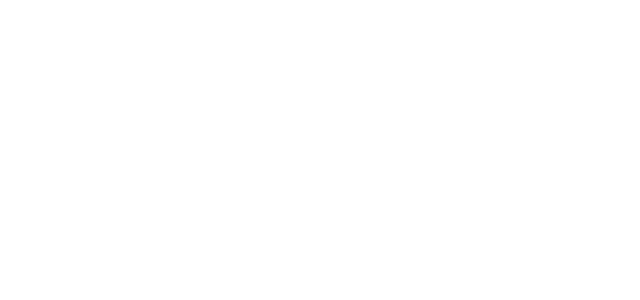
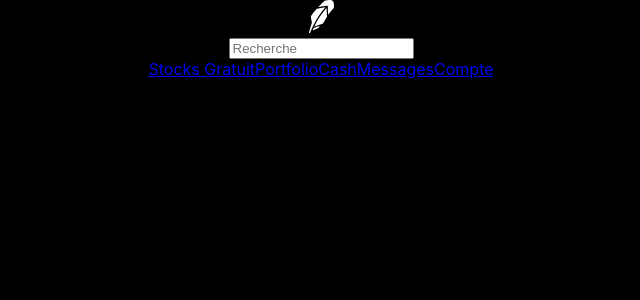
Before and after one commit to mikkathecoder/RobinDesBois, a React (Create React App) app: page / in a window 1280 px wide. Shown: the top 300 px of the page, without its empty margins (319-959 px from the left). Built offline with nearby package versions, Linux system fonts and the light colour scheme.

Commit message:
[updated header and body with menu Items]

```diff
--- a/package.json
+++ b/package.json
@@ -3,6 +3,8 @@
   "version": "0.1.0",
   "private": true,
   "dependencies": {
+    "@material-ui/core": "^4.12.4",
+    "@material-ui/icons": "^4.11.3",
     "@testing-library/jest-dom": "^5.16.5",
     "@testing-library/react": "^13.4.0",
     "@testing-library/user-event": "^13.5.0",
--- a/src/App.css
+++ b/src/App.css
@@ -2,14 +2,6 @@
   text-align: center;
 }
 
-
-.app-header {
-  background-color: #282c34;
-  min-height: 100vh;
-  display: flex;
-  flex-direction: column;
-  align-items: center;
-  justify-content: center;
-  font-size: calc(10px + 2vmin);
-  color: white;
+body {
+  background-color: black;
 }
--- a/src/Header.js
+++ b/src/Header.js
@@ -1,10 +1,25 @@
 import React from 'react'
 import "./Header.css"
+import Logo from "./logo.svg"
 
 function Header() {
   return (
-    <div className='Header__Wrapper'>
-
+    <div className='header__Wrapper'>
+        <div className='header__logo'>
+            <img src={Logo} alt="Logo" width={25}/>
+        </div>
+        <div className='header__search'>
+            <div className="header_searchContainer">
+                <input placeholder='Recherche' type="text" />
+            </div>
+        </div>
+        <div className='header_menuItems'>
+            <a href='#'>Stocks Gratuit</a>
+            <a href='#'>Portfolio</a>
+            <a href='#'>Cash</a>
+            <a href='#'>Messages</a>
+            <a href='#'>Compte</a>
+        </div>
     </div>
   )
 }
```
Also changed, not shown: 1 other file (tests, documents, lock files or other folders).
